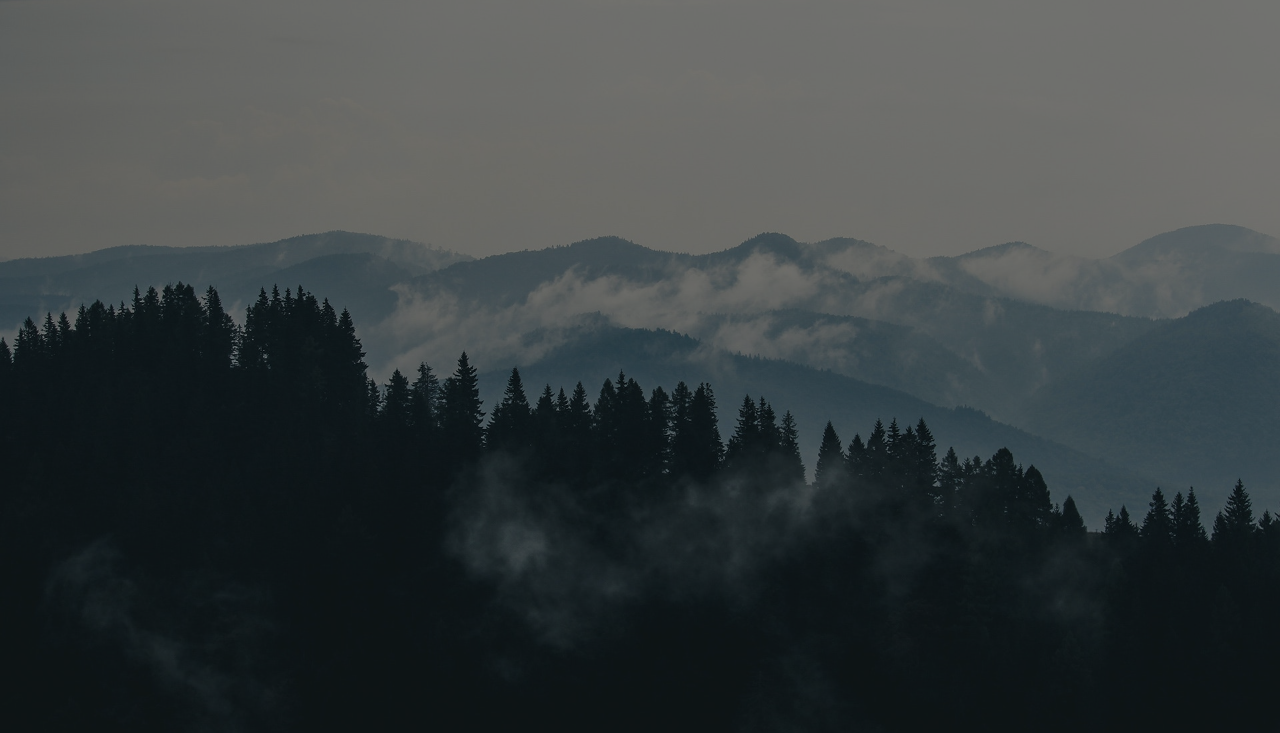
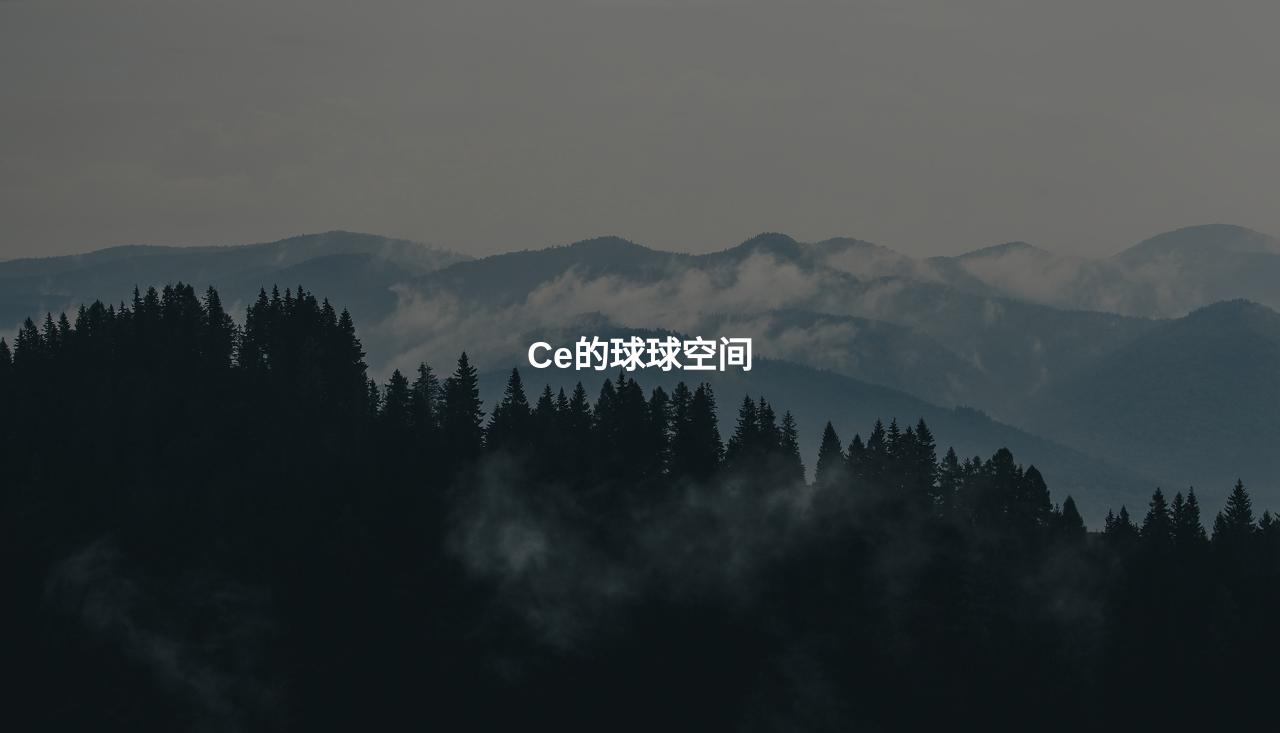
Before and after one commit to cecikwin/ce_blog, a Django app: page / in a window 1280 px wide. Shown: the part 66-799 px from the top of the page. Run offline with Django 3.2, Linux system fonts and the light colour scheme; data that the repository does not hold is empty; some libraries are stand-ins or nearby versions; some web fonts are replaced.

Commit message:
add title in page

```diff
--- a/templates/index.html
+++ b/templates/index.html
@@ -44,7 +44,7 @@
                             <div class="hero-content">
 {#                                <a href="blog-grid.html" class="categorie">travel</a>#}
                                 <h2>
-                                    <a href="index.html"></a>
+                                    <a href="index.html">Ce的球球空间</a>
                                 </h2>
                             </div>
                         </div>
```
